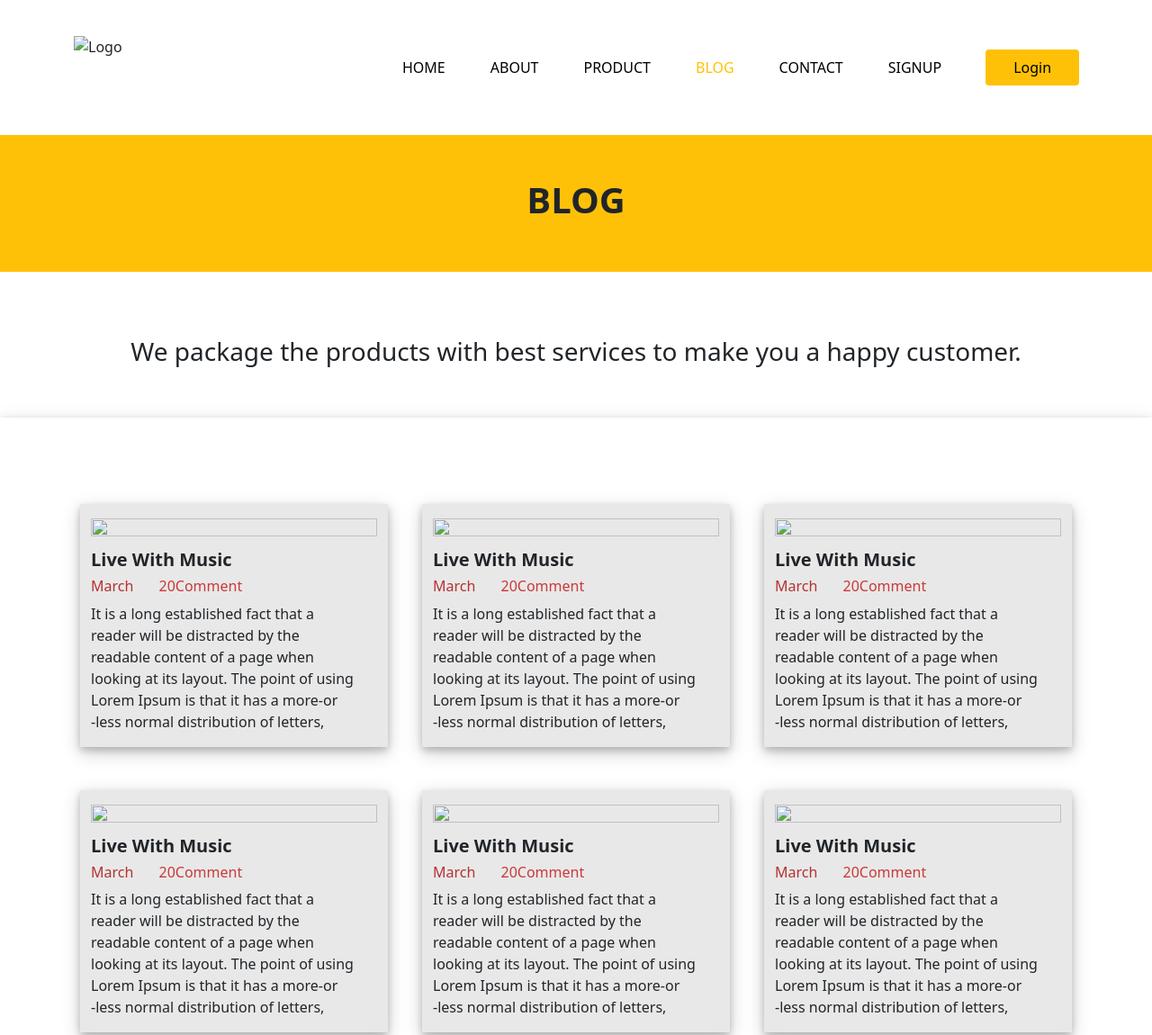
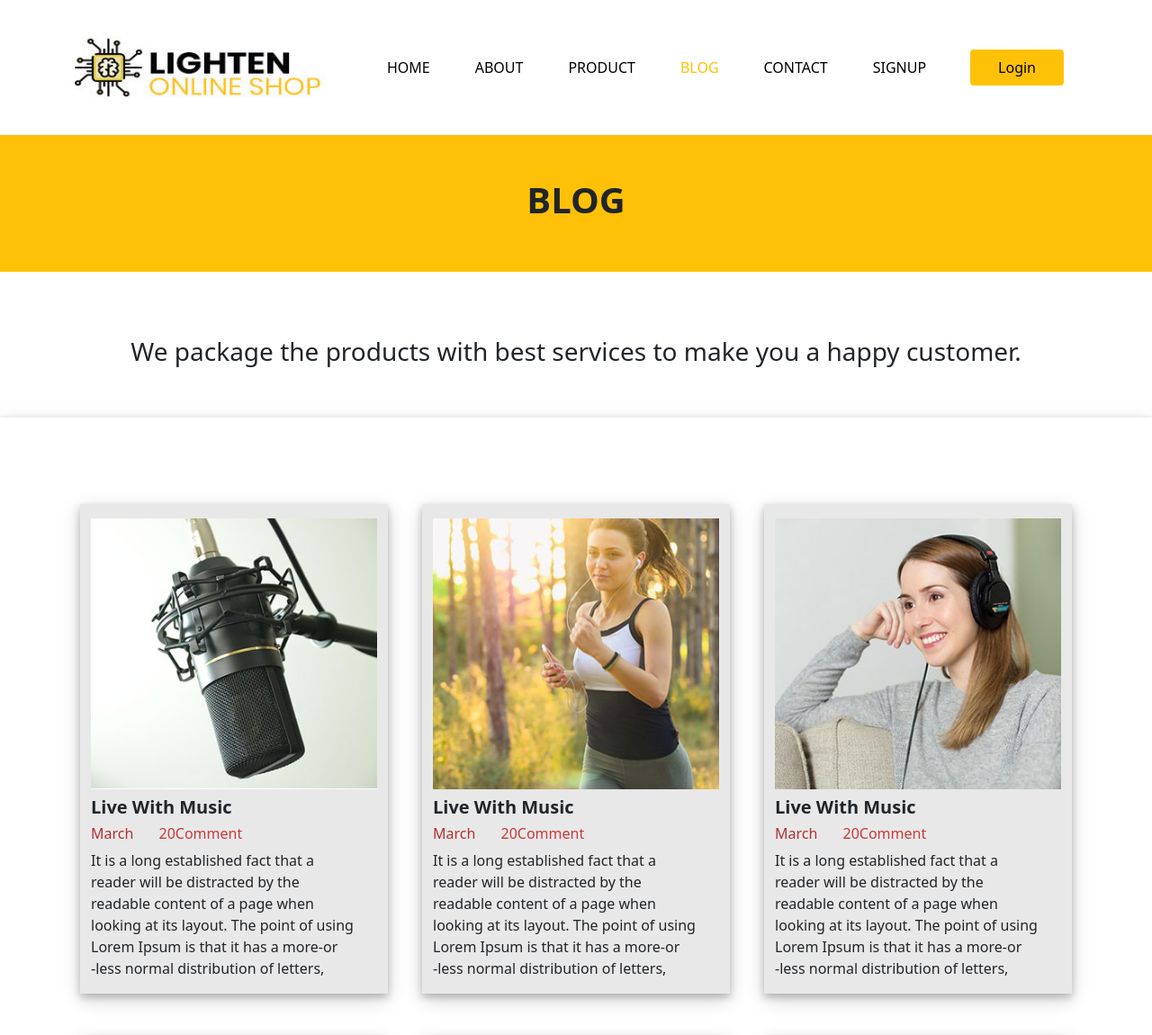
Before and after one commit to F20RSEEN1M01023H/Lighten-website-, a plain HTML site: page Blog.html in a window 1280 px wide. Shown: the top 1150 px of the page at 90% size. Drawn offline with nearby package versions, Linux system fonts and the light colour scheme; the site is published under a folder, as on GitHub Pages, so addresses that start at the root find nothing.

Commit message:
Update Blog.html

```diff
--- a/Blog.html
+++ b/Blog.html
@@ -147,7 +147,7 @@
     <nav class="navbar navbar-expand-lg  ">
         <div class="container ">
 
-            <img src="/assets/logo.jpg" alt="Logo" height="70px " width="300px">
+            <img src="assets/logo.jpg" alt="Logo" height="70px " width="300px">
 
             <button class="navbar-toggler" type="button" data-toggle="collapse" data-target="#navbarNav"
                 aria-controls="navbarNav" aria-expanded="false" aria-label="Toggle navigation">
@@ -192,19 +192,19 @@
             <div class="container  pt-5  ">
                 <div class="row  pt-5 justify-content-around">
                     <div class="col-4 h-25 pt-3 box ">
-                        <img src="/assets/B1.jpg" alt="" height="70%" width="100%">
+                        <img src="assets/B1.jpg" alt="" height="70%" width="100%">
                         <h5 class="pt-2 fw-bold">Live With Music</h5>
                         <h6 class="">March  <span class="px-4">20Comment</span></h6>
                         <p>It is a long established fact that a <br>reader will be distracted by the  <br>readable content of a page when <br> looking at its layout. The point of using <br> Lorem Ipsum is that it has a more-or <br>-less normal distribution of letters,</p>
                     </div>
                     <div class="col-4 h-25 pt-3 box">
-                        <img src="/assets/B2.jpg" alt="" height="70%" width="100%">
+                        <img src="assets/B2.jpg" alt="" height="70%" width="100%">
                         <h5 class="pt-2 fw-bold">Live With Music</h5>
                         <h6 class="">March  <span class="px-4">20Comment</span></h6>
                         <p>It is a long established fact that a <br>reader will be distracted by the  <br>readable content of a page when <br> looking at its layout. The point of using <br> Lorem Ipsum is that it has a more-or <br>-less normal distribution of letters,</p>
                     </div>
                     <div class="col-4 h-25 pt-3 box">
-                        <img src="/assets/B3.jpg" alt="" height="70%" width="100%">
+                        <img src="assets/B3.jpg" alt="" height="70%" width="100%">
                         <h5 class="pt-2 fw-bold">Live With Music</h5>
                         <h6 class="">March  <span class="px-4">20Comment</span></h6>
                         <p>It is a long established fact that a <br>reader will be distracted by the  <br>readable content of a page when <br> looking at its layout. The point of using <br> Lorem Ipsum is that it has a more-or <br>-less normal distribution of letters,</p>
@@ -212,19 +212,19 @@
                 </div>
                 <div class="row  justify-content-around pt-5">
                     <div class="col-4 h-25 pt-3 box">
-                        <img src="/assets/B4.jpg" alt="" height="70%" width="100%">
+                        <img src="assets/B4.jpg" alt="" height="70%" width="100%">
                         <h5 class="pt-2 fw-bold">Live With Music</h5>
                         <h6 class="">March  <span class="px-4">20Comment</span></h6>
                         <p>It is a long established fact that a <br>reader will be distracted by the  <br>readable content of a page when <br> looking at its layout. The point of using <br> Lorem Ipsum is that it has a more-or <br>-less normal distribution of letters,</p>
                     </div>
                     <div class="col-4 h-25 pt-3 box">
-                        <img src="/assets/B5.jpg" alt="" height="70%" width="100%">
+                        <img src="assets/B5.jpg" alt="" height="70%" width="100%">
                         <h5 class="pt-2 fw-bold">Live With Music</h5>
                         <h6 class="">March  <span class="px-4">20Comment</span></h6>
                         <p>It is a long established fact that a <br>reader will be distracted by the  <br>readable content of a page when <br> looking at its layout. The point of using <br> Lorem Ipsum is that it has a more-or <br>-less normal distribution of letters,</p>
                     </div>
                     <div class="col-4 h-25 pt-3 box">
-                        <img src="/assets/B6.jpg" alt="" height="70%" width="100%">
+                        <img src="assets/B6.jpg" alt="" height="70%" width="100%">
                         <h5 class="pt-2 fw-bold">Live With Music</h5>
                         <h6 class="">March  <span class="px-4">20Comment</span></h6>
                         <p>It is a long established fact that a <br>reader will be distracted by the  <br>readable content of a page when <br> looking at its layout. The point of using <br> Lorem Ipsum is that it has a more-or <br>-less normal distribution of letters,</p>
```
